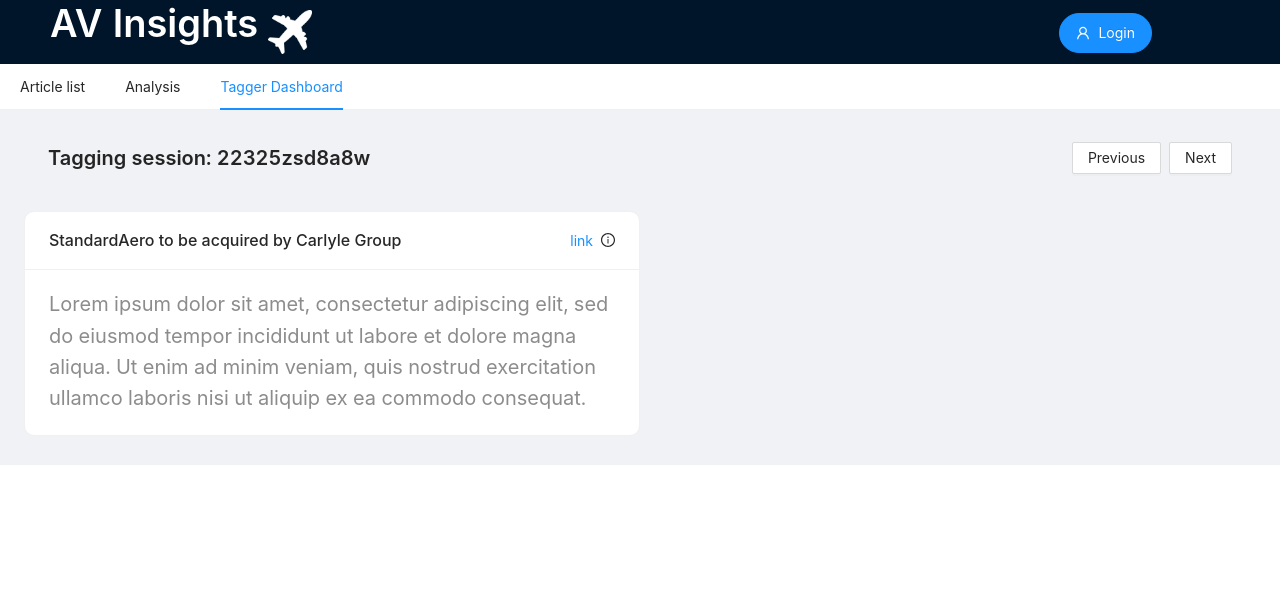
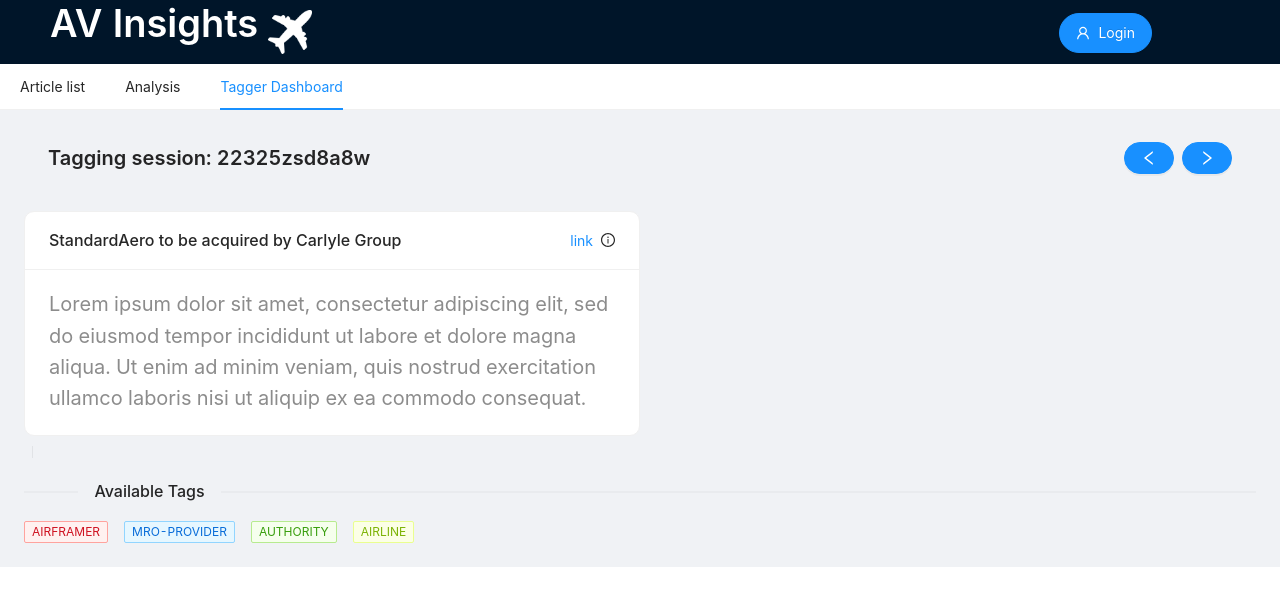
Before and after one commit to JonasRoo/aviation-news-app-frontend, a React (Create React App) app in the folder frontend/: page / in a window 1280 px wide. Shown: the top 606 px of the page. Built offline with nearby package versions, Linux system fonts and the light colour scheme; no server answers.

Commit message:
add new grid for holding possible tags

```diff
--- /dev/null
+++ b/frontend/src/components/TagTypeGrid.tsx
@@ -0,0 +1,31 @@
+import { Divider, Space, Tag } from 'antd';
+import React from 'react';
+
+export interface ITagType {
+	id: number;
+	name: string;
+	color?: string;
+}
+
+interface Props {
+	types: ITagType[];
+}
+
+const TagTypeGrid: React.FC<Props> = (props) => {
+	return (
+		<div>
+			<Divider orientation="left">Available Tags</Divider>
+			<Space size={[ 8, 16 ]} wrap>
+				{props.types.map((t) => {
+					return (
+						<Tag color={t.color || 'geekblue'} key={t.id}>
+							{t.name}
+						</Tag>
+					);
+				})}
+			</Space>
+		</div>
+	);
+};
+
+export default TagTypeGrid;
--- a/frontend/src/components/containers/TaggerInterface.tsx
+++ b/frontend/src/components/containers/TaggerInterface.tsx
@@ -1,15 +1,43 @@
-import { Button, Descriptions, PageHeader } from 'antd';
+import { LeftOutlined, RightOutlined } from '@ant-design/icons';
+import { Button, Descriptions, Divider, PageHeader } from 'antd';
 import React from 'react';
 import { TaggingArticle } from '../TaggingArticle';
+import TagTypeGrid from '../TagTypeGrid';
 
 export default class TaggerInterface extends React.PureComponent<{}> {
+	typeDummyData = [
+		{
+			id: 1,
+			name: 'AIRFRAMER',
+			color: 'red'
+		},
+		{
+			id: 2,
+			name: 'MRO-PROVIDER',
+			color: 'blue'
+		},
+		{
+			id: 1,
+			name: 'AUTHORITY',
+			color: 'green'
+		},
+		{
+			id: 1,
+			name: 'AIRLINE',
+			color: 'lime'
+		}
+	];
+
 	render() {
 		return (
 			<div>
 				<PageHeader
 					title="Tagging session: 22325zsd8a8w"
 					// ghost={false}
-					extra={[ <Button key="prev">Previous</Button>, <Button key="next">Next</Button> ]}
+					extra={[
+						<Button key="prev" shape="round" type="primary" icon={<LeftOutlined />} />,
+						<Button key="next" shape="round" type="primary" icon={<RightOutlined />} />
+					]}
 				>
 					<Descriptions />
 				</PageHeader>
@@ -20,10 +48,11 @@
 						link="https://google.com"
 						date_published={new Date()}
 						source="https://google.com"
-						image="https://miro.medium.com/max/1200/1*mk1-6aYaf_Bes1E3Imhc0A.jpeg"
 						source_name="disneyplus"
 					/>
 				</div>
+				<Divider type="vertical" />
+				<TagTypeGrid types={this.typeDummyData} />
 			</div>
 		);
 	}
```
